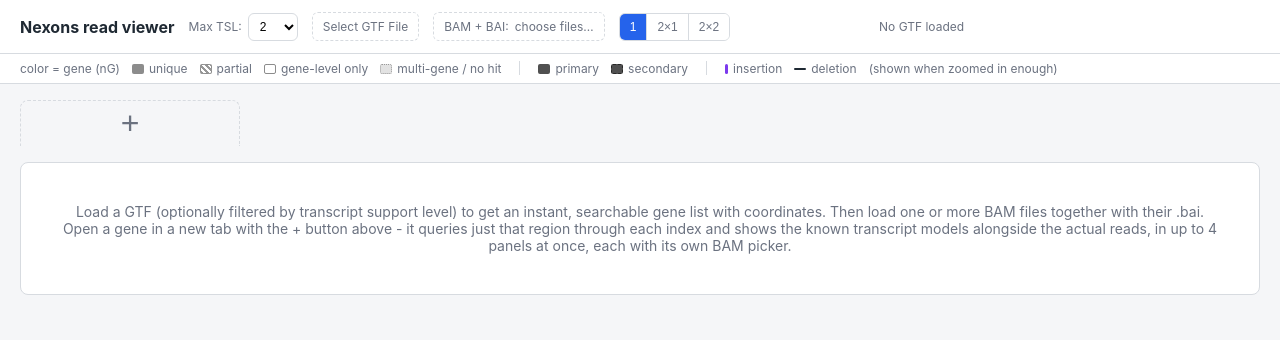
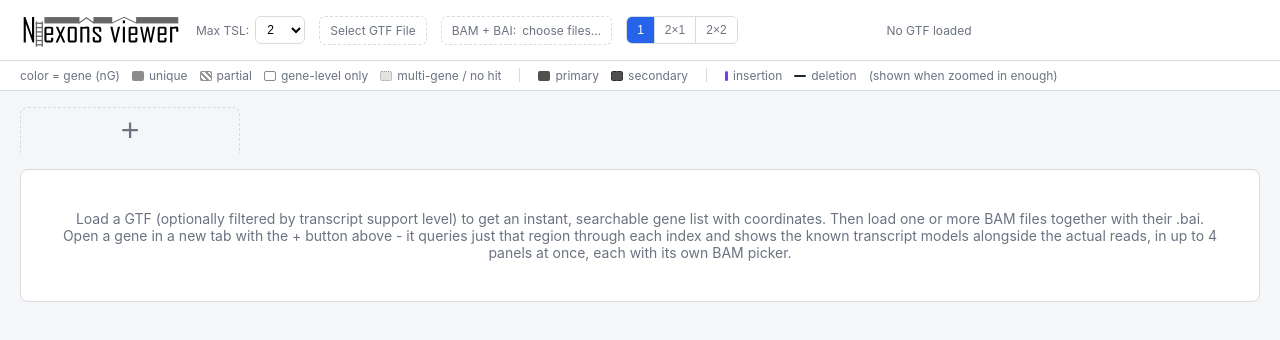
Before and after one commit to s-andrews/nexons-viewer, a React (Vite) app: page / in a window 1280 px wide. Shown: the top 340 px of the page. Built offline with nearby package versions, Linux system fonts and the light colour scheme.

Commit message:
Added a logo and put it at the top of the app

```diff
--- a/src/App.css
+++ b/src/App.css
@@ -24,7 +24,13 @@ header {
     gap: 14px;
     flex-wrap: wrap;
 }
-header h1 { font-size: 16px; margin: 0; white-space: nowrap; }
+.app-logo {
+    display: block;
+    width: 162px;
+    height: auto;
+    max-height: 36px;
+    flex: 0 0 auto;
+}
 
 select, input[type=text] {
     padding: 7px 9px;
@@ -340,6 +346,7 @@ canvas:focus-visible { outline: 2px solid var(--accent); outline-offset: -2px; }
 #tooltip {
     position: fixed;
     pointer-events: auto;
+    user-select: text;
     background: #1f2933;
     color: white;
     font-size: 12px;
@@ -349,6 +356,7 @@ canvas:focus-visible { outline: 2px solid var(--accent); outline-offset: -2px; }
     z-index: 50;
     max-width: 320px;
     box-shadow: 0 4px 10px rgba(0,0,0,0.2);
+    cursor: text;
 }
 .tooltip-close {
     position: absolute;
@@ -363,6 +371,7 @@ canvas:focus-visible { outline: 2px solid var(--accent); outline-offset: -2px; }
     font-size: 15px;
     line-height: 18px;
     cursor: pointer;
+    user-select: none;
 }
 .tooltip-close:hover { background: rgba(255,255,255,0.14); color: #ffffff; }
 .cigar-wrap {
--- a/src/components/Header.tsx
+++ b/src/components/Header.tsx
@@ -59,7 +59,7 @@ export default function Header({
 
     return (
         <header>
-            <h1>Nexons&nbsp;read&nbsp;viewer</h1>
+            <img className="app-logo" src="/nexons_viewer_logo_path.svg" alt="Nexons read viewer" />
 
             <label className="tsl-label" htmlFor="tslSelect">
                 Max TSL:
```
Also changed, not shown: public/nexons_viewer_logo.svg (added), public/nexons_viewer_logo_path.svg (added).
